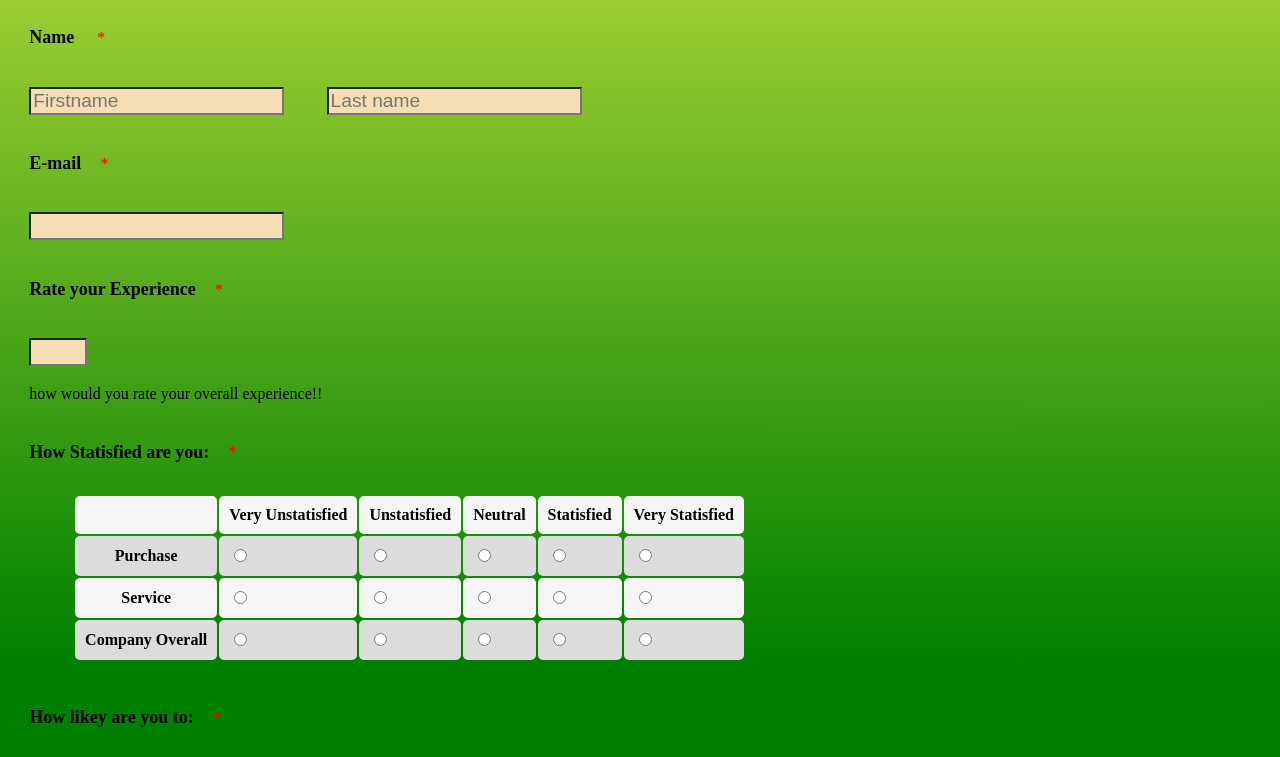
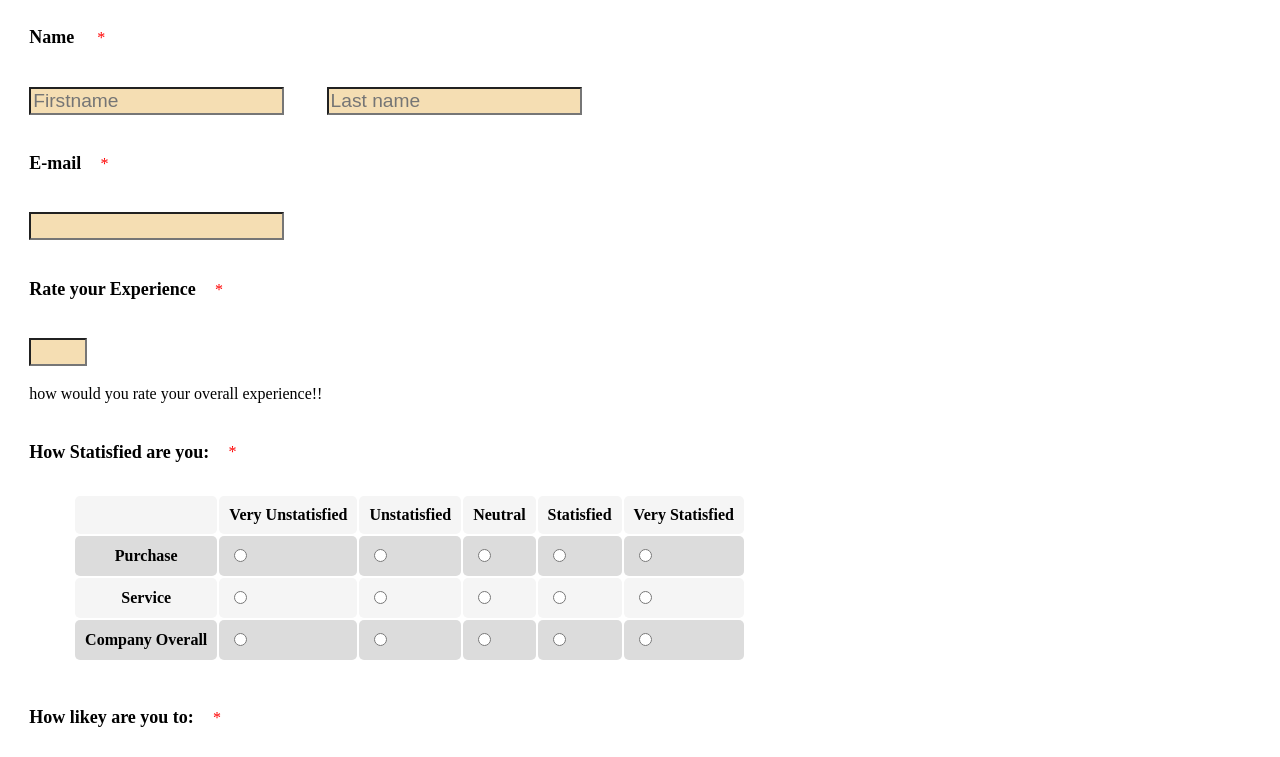
Before and after one commit to legendvi/survey-form-task, a plain HTML site: page index.html in a window 1280 px wide. Shown: the top 757 px of the page. Drawn offline with Linux system fonts and the light colour scheme.

Commit message:
removed background

```diff
--- a/style.css
+++ b/style.css
@@ -1,6 +1,6 @@
 body {
   margin-left: 10px;
-  background-image: linear-gradient(yellowgreen, green 50%);
+
 }
 .head {
   font-weight: bold;
```
